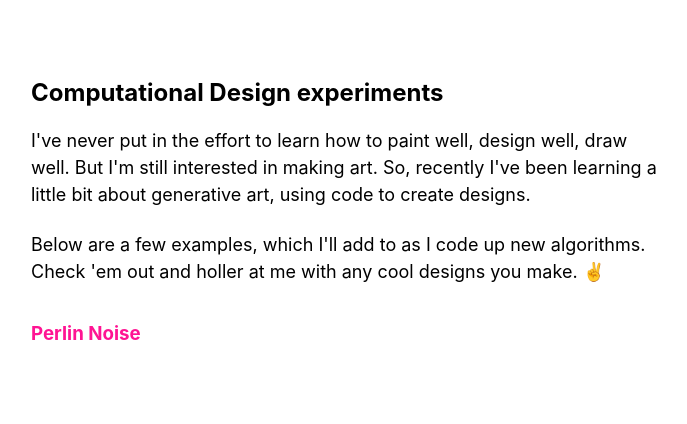
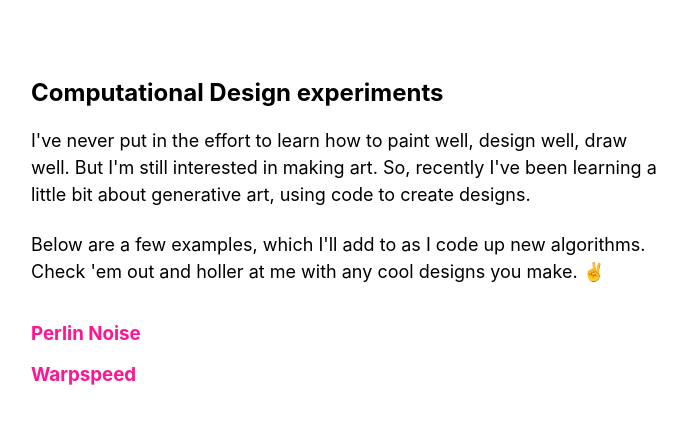
Before and after one commit to mknudsen01/artsy, a Next.js app: page / in a window 1280 px wide. Shown: the top 424 px of the page, without its empty margins (27-714 px from the left). Built offline with nearby package versions, Linux system fonts and the light colour scheme.

Commit message:
Add link to warpspeed page

```diff
--- a/pages/index.js
+++ b/pages/index.js
@@ -20,6 +20,11 @@ const Home = () => (
         <a>Perlin Noise</a>
       </Link>
     </h3>
+    <h3>
+      <Link href="/warpspeed">
+        <a>Warpspeed</a>
+      </Link>
+    </h3>
   </div>
 );
 
```
